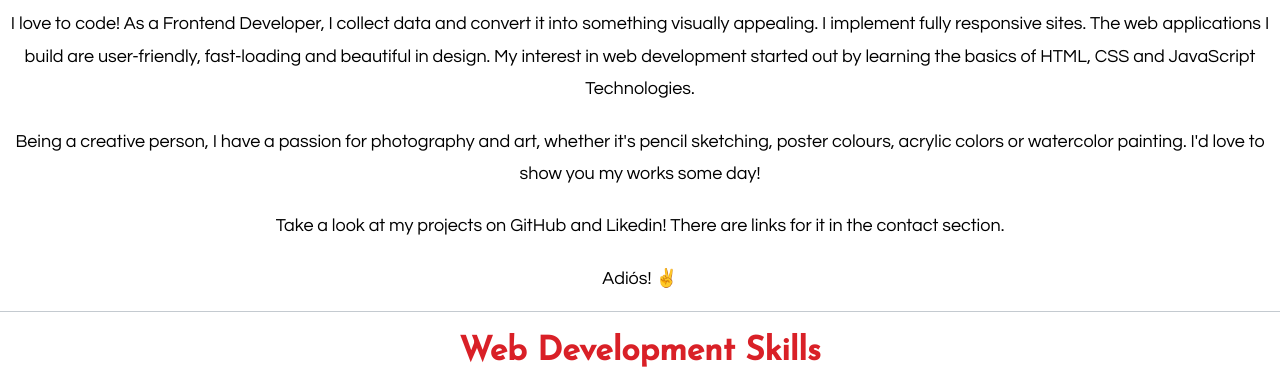
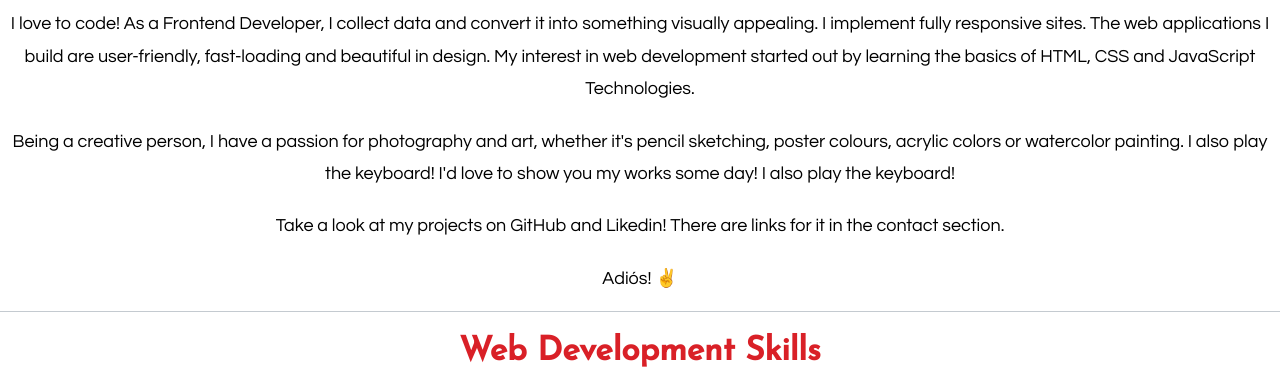
Before and after one commit to srinijadharani/new-portfolio, a plain HTML site: page index.html in a window 1280 px wide. Shown: the part 1180-1555 px from the top of the page. Drawn offline with nearby package versions, Linux system fonts and the light colour scheme; a web font is replaced by a local one.

Commit message:
index.html

```diff
--- a/index.html
+++ b/index.html
@@ -102,7 +102,7 @@
       My interest in web development started out by learning the basics of HTML, CSS and JavaScript Technologies.</p>
 
     <p class="about-para-one">Being a creative person, I have a passion for photography and art,
-      whether it's pencil sketching, poster colours, acrylic colors or watercolor painting. I'd love to show you my works some day!
+      whether it's pencil sketching, poster colours, acrylic colors or watercolor painting. I also play the keyboard! I'd love to show you my works some day! I also play the keyboard!
        </p>
        <p class="about-para-one">Take a look at my projects on GitHub and Likedin! There are links for it in the contact section.</p>
        <p class="about-para-one">Adiós! ✌</p>
```
